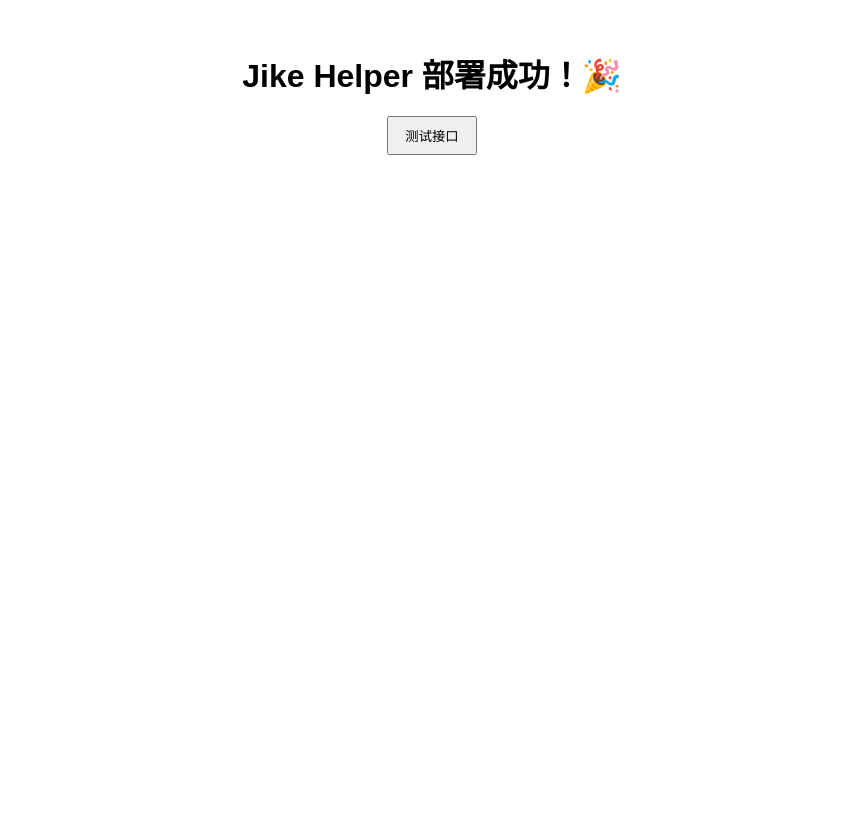
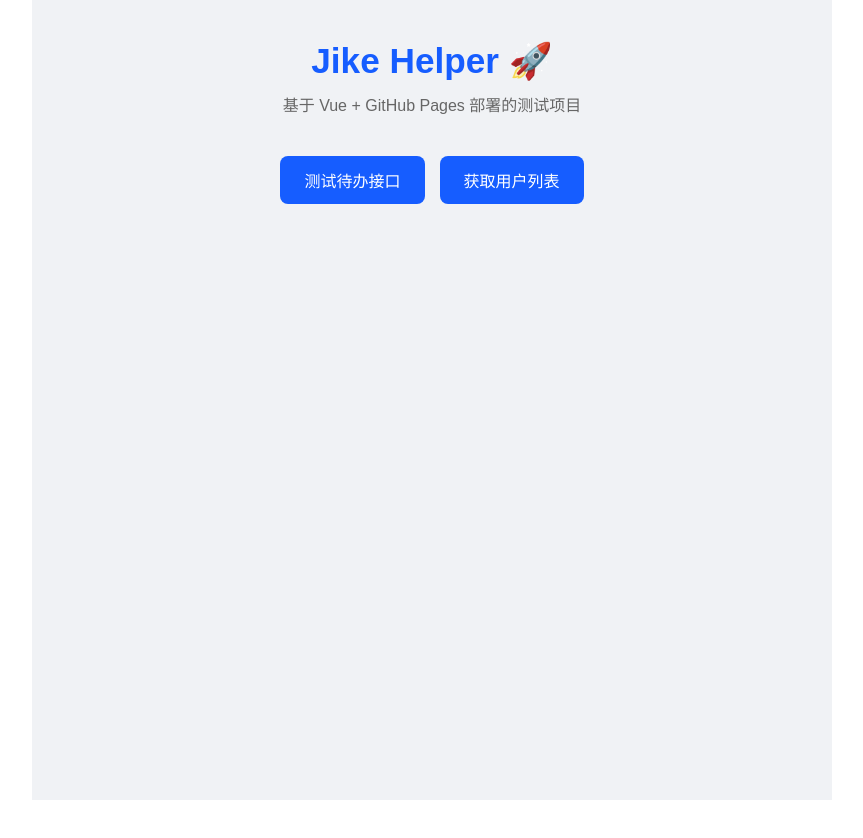
Before and after one commit to xiaolin76/jike-helper-front, a Vue app: page / in a window 1280 px wide. Shown: the top 838 px of the page, without its empty margins (208-1071 px from the left). Built offline with nearby package versions, Linux system fonts and the light colour scheme.

Commit message:
整合样式美化+多接口+加载状态

```diff
--- a/src/App.vue
+++ b/src/App.vue
@@ -1,30 +1,178 @@
 <template>
-  <div class="app">
-    <h1>Jike Helper 部署成功！🎉</h1>
-    <button @click="testApi">测试接口</button>
-    <p v-if="apiResult">{{ apiResult }}</p>
+  <!-- 主容器：响应式布局，适配电脑/手机 -->
+  <div class="app-container">
+    <header class="app-header">
+      <h1>Jike Helper 🚀</h1>
+      <p class="subtitle">基于 Vue + GitHub Pages 部署的测试项目</p>
+    </header>
+
+    <!-- 按钮区域：横向排列，响应式换行 -->
+    <div class="btn-group">
+      <button
+        class="api-btn"
+        @click="testTodoApi"
+        :disabled="loading"
+      >
+        {{ loading && currentApi === 'todo' ? '加载中...' : '测试待办接口' }}
+      </button>
+      <button
+        class="api-btn"
+        @click="testUserApi"
+        :disabled="loading"
+      >
+        {{ loading && currentApi === 'user' ? '加载中...' : '获取用户列表' }}
+      </button>
+    </div>
+
+    <!-- 结果展示区域：卡片样式，有内容才显示 -->
+    <div class="result-card" v-if="apiResult">
+      <h3>接口返回结果：</h3>
+      <pre class="result-text">{{ apiResult }}</pre>
+    </div>
   </div>
 </template>
 
 <script setup>
+// 导入Vue的响应式变量
 import { ref } from 'vue'
-const apiResult = ref('')
-async function testApi() {
-  // 调用模拟接口
-  const res = await fetch('https://jsonplaceholder.typicode.com/todos/1')
-  const data = await res.json()
-  apiResult.value = `接口返回：${JSON.stringify(data)}`
+
+// 响应式变量定义
+const loading = ref(false) // 全局加载状态
+const currentApi = ref('') // 当前请求的接口类型（todo/user）
+const apiResult = ref('')  // 接口返回结果
+
+/**
+ * 测试待办接口：获取单条待办数据
+ */
+async function testTodoApi() {
+  // 设置加载状态
+  loading.value = true
+  currentApi.value = 'todo'
+  try {
+    // 调用免费模拟接口
+    const response = await fetch('https://jsonplaceholder.typicode.com/todos/1')
+    // 检查接口是否请求成功
+    if (!response.ok) throw new Error(`请求失败：${response.status}`)
+    const data = await response.json()
+    // 格式化返回结果，更易读
+    apiResult.value = JSON.stringify(data, null, 2)
+  } catch (error) {
+    // 捕获错误并提示
+    apiResult.value = `❌ 待办接口请求失败：${error.message}`
+  } finally {
+    // 无论成功/失败，都关闭加载状态
+    loading.value = false
+    currentApi.value = ''
+  }
+}
+
+/**
+ * 测试用户接口：获取前3个用户列表
+ */
+async function testUserApi() {
+  loading.value = true
+  currentApi.value = 'user'
+  try {
+    const response = await fetch('https://jsonplaceholder.typicode.com/users')
+    if (!response.ok) throw new Error(`请求失败：${response.status}`)
+    const data = await response.json()
+    // 只取前3个用户，保留核心字段，格式化显示
+    const simplifiedData = data.slice(0, 3).map(user => ({
+      用户名: user.name,
+      邮箱: user.email,
+      城市: user.address.city,
+      电话: user.phone
+    }))
+    apiResult.value = JSON.stringify(simplifiedData, null, 2)
+  } catch (error) {
+    apiResult.value = `❌ 用户接口请求失败：${error.message}`
+  } finally {
+    loading.value = false
+    currentApi.value = ''
+  }
 }
 </script>
 
 <style scoped>
-.app {
+/* 全局样式重置 + 基础布局 */
+* {
+  margin: 0;
+  padding: 0;
+  box-sizing: border-box;
+}
+
+/* 主容器：居中、响应式、背景色 */
+.app-container {
+  max-width: 800px;
+  margin: 0 auto;
+  padding: 40px 20px;
+  min-height: 100vh;
+  background-color: #f0f2f5;
+  font-family: "Microsoft YaHei", Arial, sans-serif;
+}
+
+/* 头部样式：标题+副标题 */
+.app-header {
   text-align: center;
-  padding: 50px;
+  margin-bottom: 40px;
 }
-button {
-  padding: 8px 16px;
-  margin: 20px 0;
+.app-header h1 {
+  color: #165DFF;
+  font-size: 2.2rem;
+  margin-bottom: 10px;
+}
+.subtitle {
+  color: #666;
+  font-size: 1rem;
+}
+
+/* 按钮组：横向排列，响应式换行 */
+.btn-group {
+  display: flex;
+  gap: 15px;
+  justify-content: center;
+  flex-wrap: wrap;
+  margin-bottom: 30px;
+}
+/* 按钮样式：美化+hover效果+禁用状态 */
+.api-btn {
+  padding: 12px 24px;
+  background-color: #165DFF;
+  color: white;
+  border: none;
+  border-radius: 8px;
+  font-size: 1rem;
   cursor: pointer;
+  transition: all 0.3s ease;
+}
+.api-btn:hover {
+  background-color: #0E48E5;
+  transform: translateY(-2px);
+}
+.api-btn:disabled {
+  background-color: #999;
+  cursor: not-allowed;
+  transform: none;
+}
+
+/* 结果卡片：白色背景+阴影+圆角 */
+.result-card {
+  background-color: white;
+  border-radius: 10px;
+  padding: 20px;
+  box-shadow: 0 2px 10px rgba(0, 0, 0, 0.1);
+}
+.result-card h3 {
+  color: #333;
+  margin-bottom: 15px;
+  font-size: 1.1rem;
+}
+/* 结果文本：格式化显示JSON，自动换行 */
+.result-text {
+  color: #333;
+  font-size: 0.95rem;
+  line-height: 1.6;
+  white-space: pre-wrap;
+  word-wrap: break-word;
 }
 </style>
```
